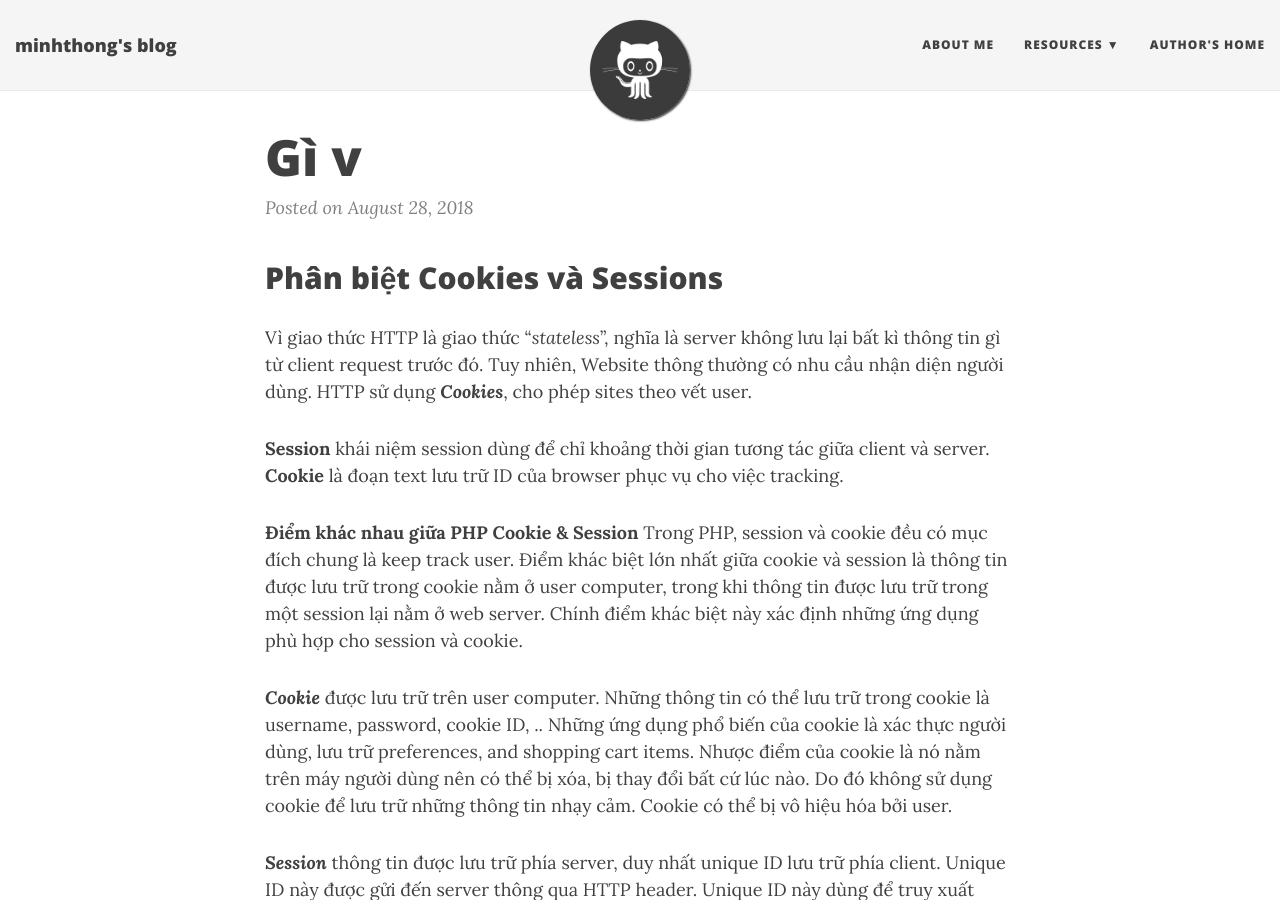
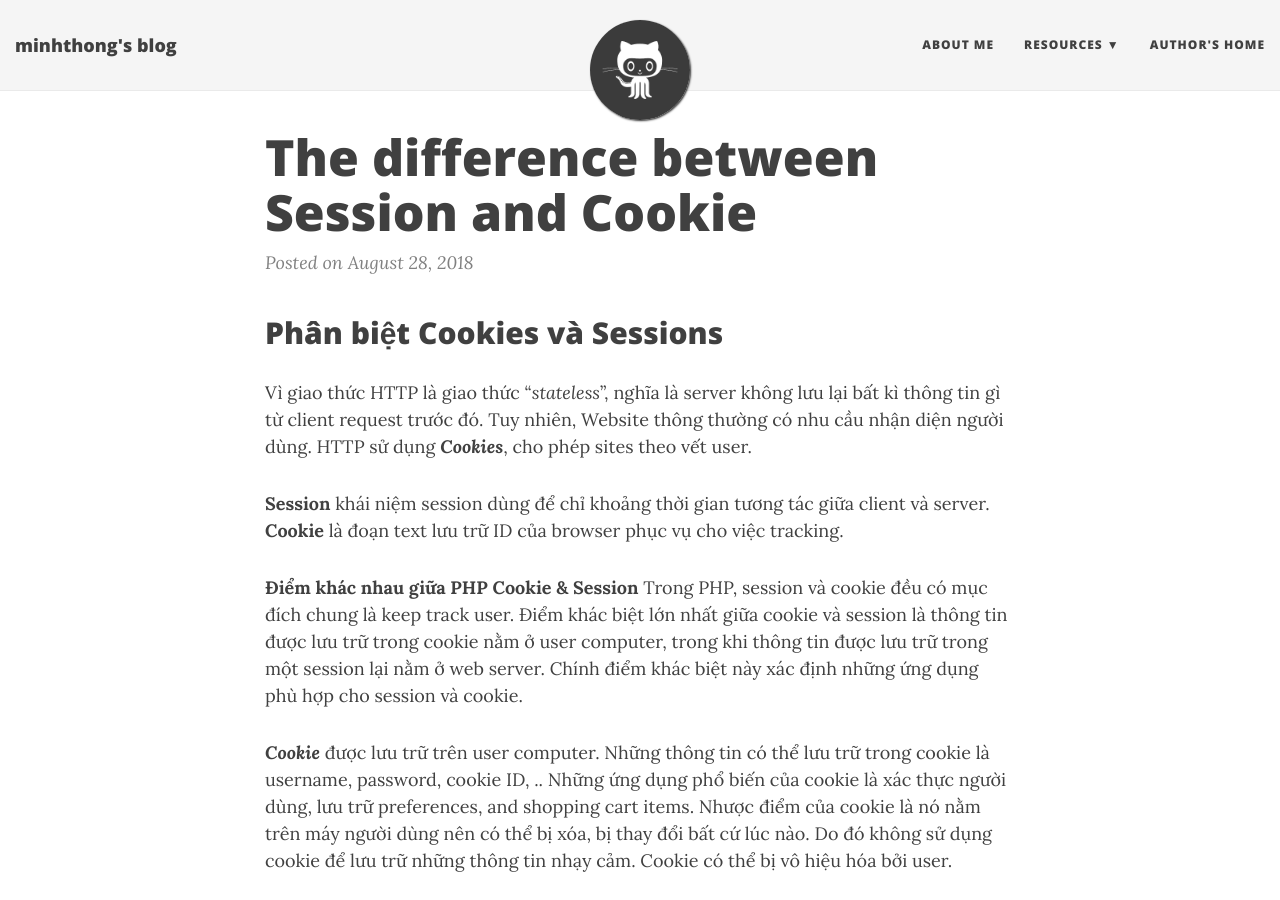
Before and after one commit to minhthong494/minhthong494.github.io, a Jekyll site: the page built from _posts/2018-08-28-session-cookie.md, in a window 1280 px wide and 900 px high. Built offline with Jekyll 4.4.1, drawn with Linux system fonts in a browser that asks for light colours; nearby versions of some CDN libraries.

Commit message:
Update 2018-08-28-session-cookie.md

```diff
--- a/_posts/2018-08-28-session-cookie.md
+++ b/_posts/2018-08-28-session-cookie.md
@@ -1,7 +1,7 @@
 ---
 layout: post
 published: Phân biệt Session và Cookie
-title: 'Gì v'
+title: 'The difference between Session and Cookie'
 ---
 ## Phân biệt Cookies và Sessions
 
```
